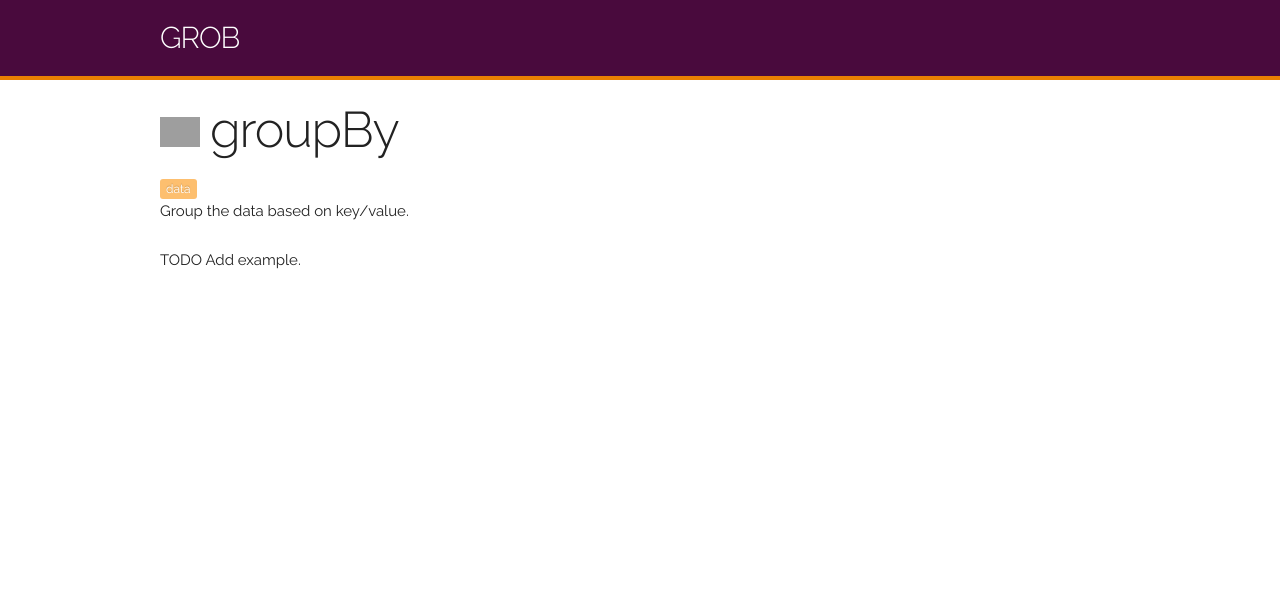
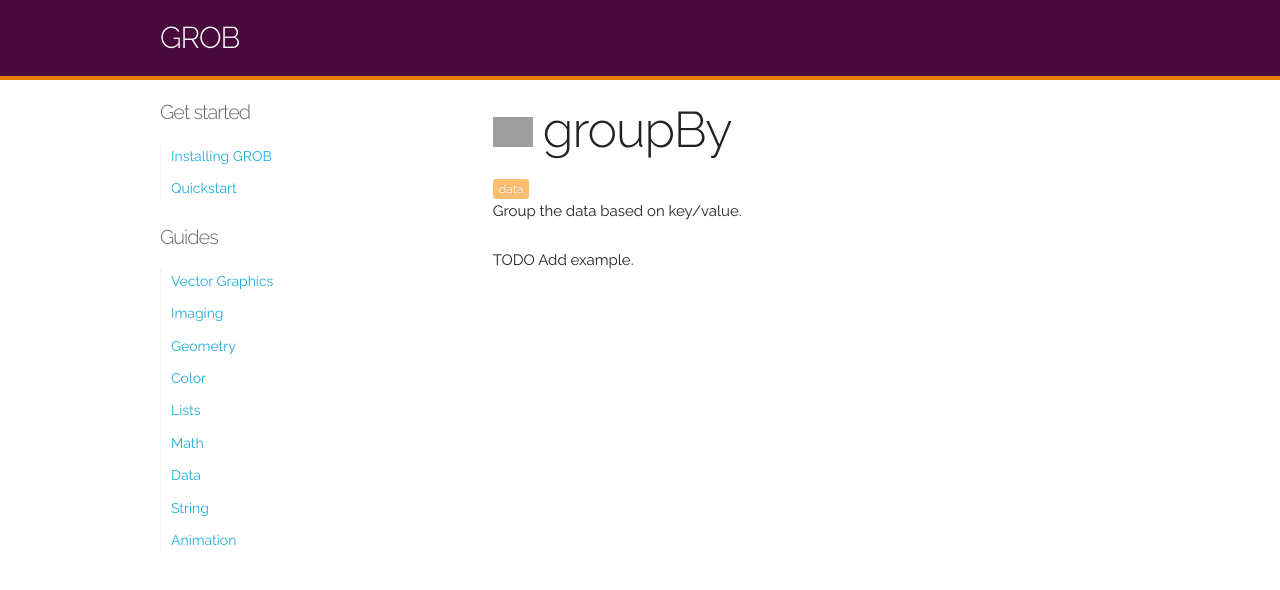
Before and after one commit to nodebox/g.js, a Jekyll site: the page built from ref/groupBy.md, in a window 1280 px wide. Shown: the top 590 px of the page. Built offline with Jekyll 4.4.1, drawn with Linux system fonts in a browser that asks for light colours; grey boxes are pictures that could not be loaded.

Commit message:
Add a sidebar.

```diff
--- a/_layouts/default.html
+++ b/_layouts/default.html
@@ -16,8 +16,10 @@
       <h1><a href="/">GROB</a></h1>
     </div>
   </header>
-  <div class="container">
-    {{ content }}
-  </div>
+  <main>
+    <div class="container">
+      {{ content }}
+    </div>
+  </main>
 </body>
 </html>
--- /dev/null
+++ b/_layouts/docs.html
@@ -0,0 +1,25 @@
+---
+layout: default
+---
+<section class="nav four columns">
+<h2>Get started</h2>
+<ul>
+    <li><a href="/">Installing GROB</a></li>
+    <li><a href="/">Quickstart</a></li>
+</ul>
+<h2>Guides</h2>
+<ul>
+    <li><a href="/guide/vector.html">Vector Graphics</a></li>
+    <li><a href="/guide/image.html">Imaging</a></li>
+    <li><a href="/guide/geometry.html">Geometry</a></li>
+    <li><a href="/guide/color.html">Color</a></li>
+    <li><a href="/guide/list.html">Lists</a></li>
+    <li><a href="/guide/math.html">Math</a></li>
+    <li><a href="/guide/data.html">Data</a></li>
+    <li><a href="/guide/string.html">String</a></li>
+    <li><a href="/guide/animation.html">Animation</a></li>
+</ul>
+</section>
+<section class="content eight columns">
+{{ content }}
+</section>
--- a/_layouts/guide.html
+++ b/_layouts/guide.html
@@ -1,5 +1,6 @@
 ---
-layout: default
+layout: docs
 ---
-<h1>{{ page.title }}</h1>
+<h1>{% if page.image %}<span class="icon"><img src="/img/guides/{{ page.image }}.svg" alt=""></span>{% endif %}{{ page.title }}</h1>
+
 {{ content }}
--- a/_layouts/ref.html
+++ b/_layouts/ref.html
@@ -1,7 +1,7 @@
 ---
-layout: default
+layout: docs
 ---
-<h1><span class="icon"><img src="/icons/{{ page.title }}.svg" alt="{{ page.title }}"></span>{{ page.title }}</h1>
+<h1><span class="icon"><img src="/img/functions/{{ page.title }}.svg" alt="{{ page.title }}"></span>{{ page.title }}</h1>
 <div class="tags">
 {% for tag in page.tags %}
   <span class="tag tag-{{ tag }}"><a href="/guide/{{ tag }}.html">{{ tag }}</a></span>
```
